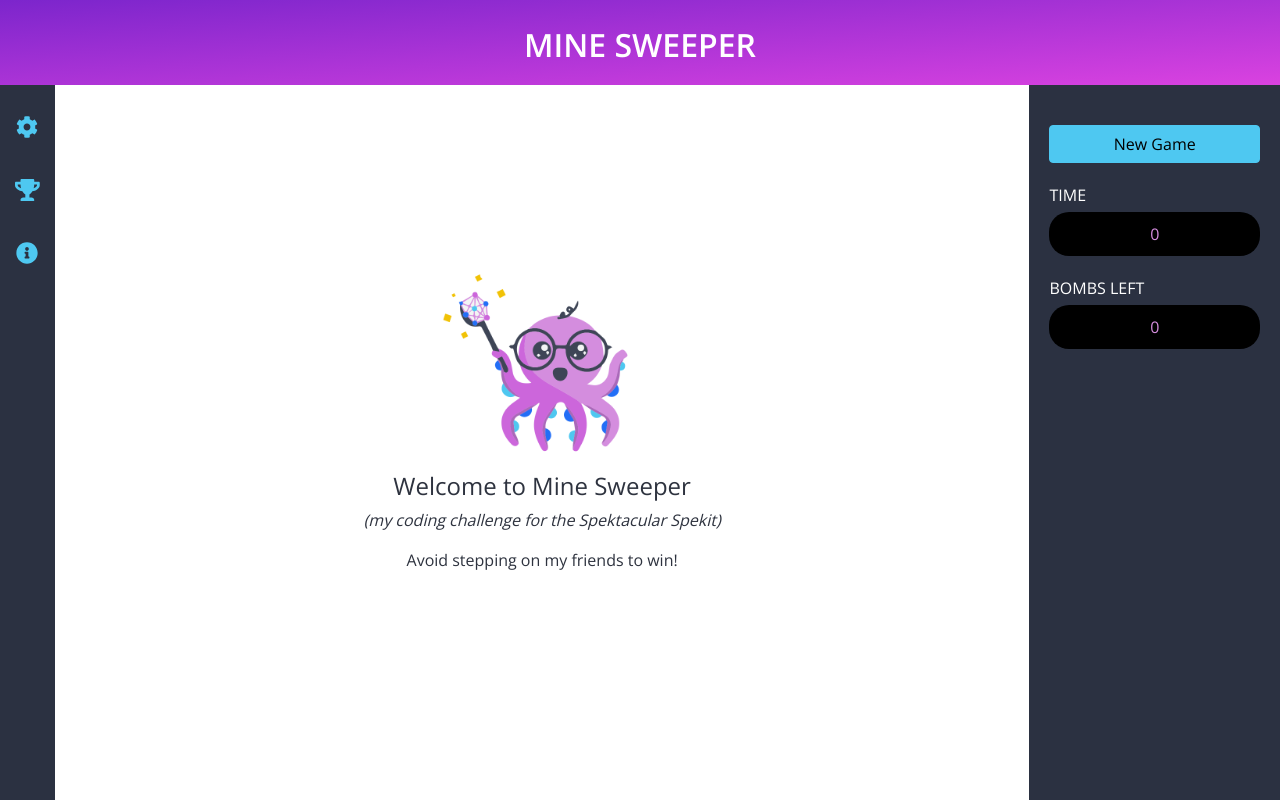
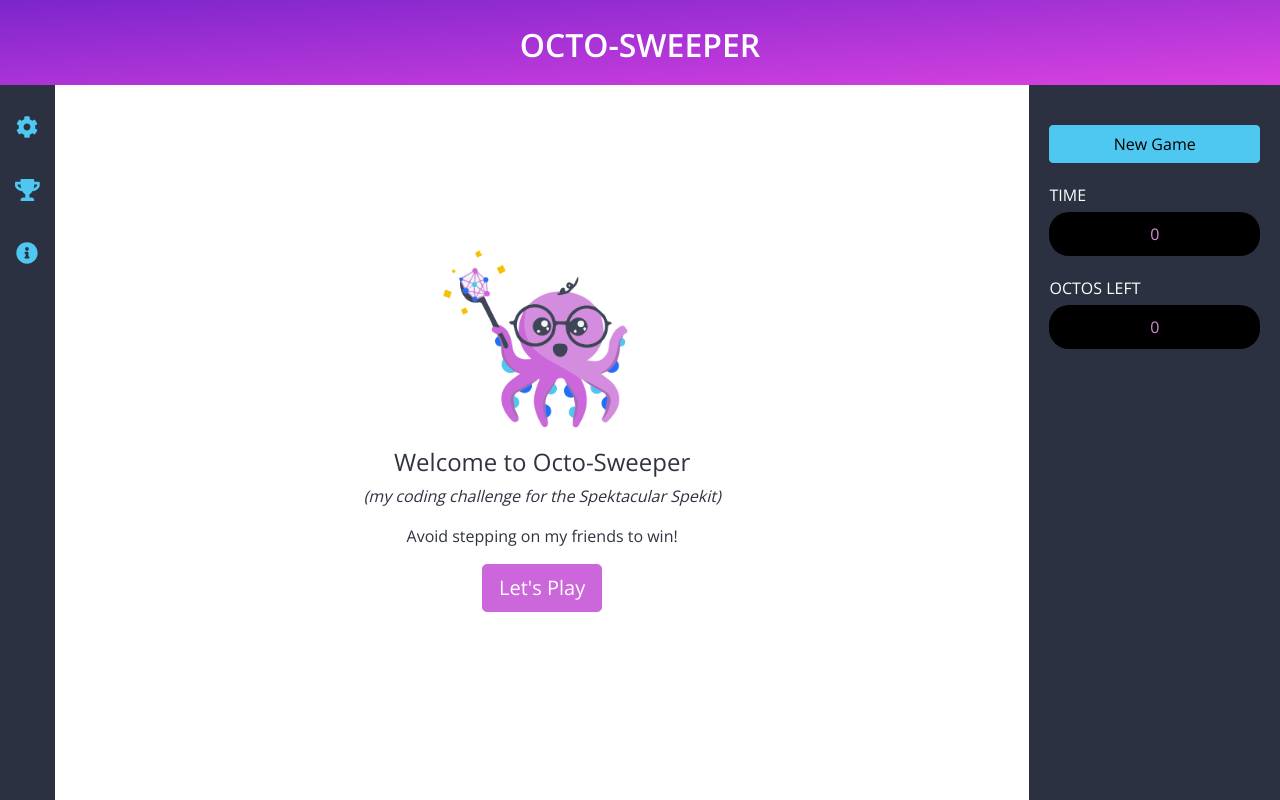
Before and after one commit to sherilynv/MineSweeper, a React (Create React App) app: page / in a window 1280 px wide. Built offline with nearby package versions, Linux system fonts and the light colour scheme; no server answers.

Commit message:
tweaking style changes

```diff
--- a/src/App.css
+++ b/src/App.css
@@ -41,7 +41,7 @@ header img {
 .about-container {
   padding: 8%;
   text-align: left;
-  background-color: #fdf0ff;
+  background-color: #dad0db;
   height: calc(100vh - 85px);
 }
 
--- a/src/App.js
+++ b/src/App.js
@@ -9,7 +9,7 @@ function App() {
   return (
     <div className="App">
       <header>
-        <h2>Mine Sweeper</h2>
+        <h2>Octo-Sweeper</h2>
       </header>
       <Router>
         <Switch>
--- a/src/components/Board.js
+++ b/src/components/Board.js
@@ -6,7 +6,7 @@ import GameContext from '../context/GameContext';
 import useSound from 'use-sound';
 import plopSound from '../sounds/plop.mp3';
 import winSound from '../sounds/children-hooray.mp3';
-import bombSound from '../sounds/bomb.mp3';
+import bombSound from '../sounds/squish.mp3';
 
 const Board = () => {
 
--- a/src/components/BoardPanel/Welcome.js
+++ b/src/components/BoardPanel/Welcome.js
@@ -1,19 +1,27 @@
 import React from 'react';
+import GameContext from '../../context/GameContext';
 
 // Handles rendering of initial welcome message
 const Welcome = () => {
 
     return (
+        <GameContext.Consumer>
+            {({updateGameStatus}) => (
                 <div id="board-panel-container">
                     <div id="welcome-container">
                         <div className="welcome-message">
                             <img src="/spekitOctopusWithWand.png"/>
-                    <h4>Welcome to Mine Sweeper</h4>
+                            <h4>Welcome to Octo-Sweeper</h4>
                             <p><em>(my coding challenge for the Spektacular Spekit)</em></p>
                             <p>Avoid stepping on my friends to win!</p>
+                            <div>
+                                <button className="btn btn-danger btn-lg" style={{color: '#ffffff'}} onClick={() => updateGameStatus('start')}>{`Let's Play`}</button>
                             </div>
                         </div>
                     </div>
+                </div>
+            )}
+        </GameContext.Consumer>
     );
 
 }
--- a/src/components/BoardPanel/WinnerMessage.js
+++ b/src/components/BoardPanel/WinnerMessage.js
@@ -33,7 +33,7 @@ const WinnerMessage = () => {
                         <div className="mb-2">
                             <label htmlFor="player-name">Enter name:</label>
                             <input className="form-control" type="text" value={winnerName} onChange={onNameChange} name="player-name" />
-                            <input type="submit" value="Submit" />
+                            <input className="btn btn-danger btn-lg" style={{marginTop: '10px', color: '#ffffff', width: '100%'}} type="submit" value="Submit" />
                         </div>
                     </form>
                 </div>
--- a/src/components/ProgressPanel/BombCounter.js
+++ b/src/components/ProgressPanel/BombCounter.js
@@ -5,7 +5,7 @@ const BombCounter = ({count}) => {
 
     return (
         <div id="bomb-counter-container">
-            <span className="progress-label">BOMBS LEFT</span>
+            <span className="progress-label">OCTOS LEFT</span>
             <div className="bomb-counter">
                 {count}
             </div>
--- a/src/pages/About.js
+++ b/src/pages/About.js
@@ -6,7 +6,7 @@ const About = () => {
         <div className="about-container">
             <div className="about-content">
                 <h2>About This App</h2>
-                <p>This mine sweeper app was created by <a href="https://portfolio.sherilynvillareal.com">Sherilyn Villareal</a> as a coding challenge during the interview process of a spektacular company!</p>
+                <p>This mine sweeper style app was created by <a href="https://portfolio.sherilynvillareal.com">Sherilyn Villareal</a> as a coding challenge during the interview process of a spektacular company!</p>
             </div>
         </div>
     );
```
Also changed, not shown: 1 other file (tests, documents, lock files or other folders). Lines whose indentation alone changed are shown as unchanged.
